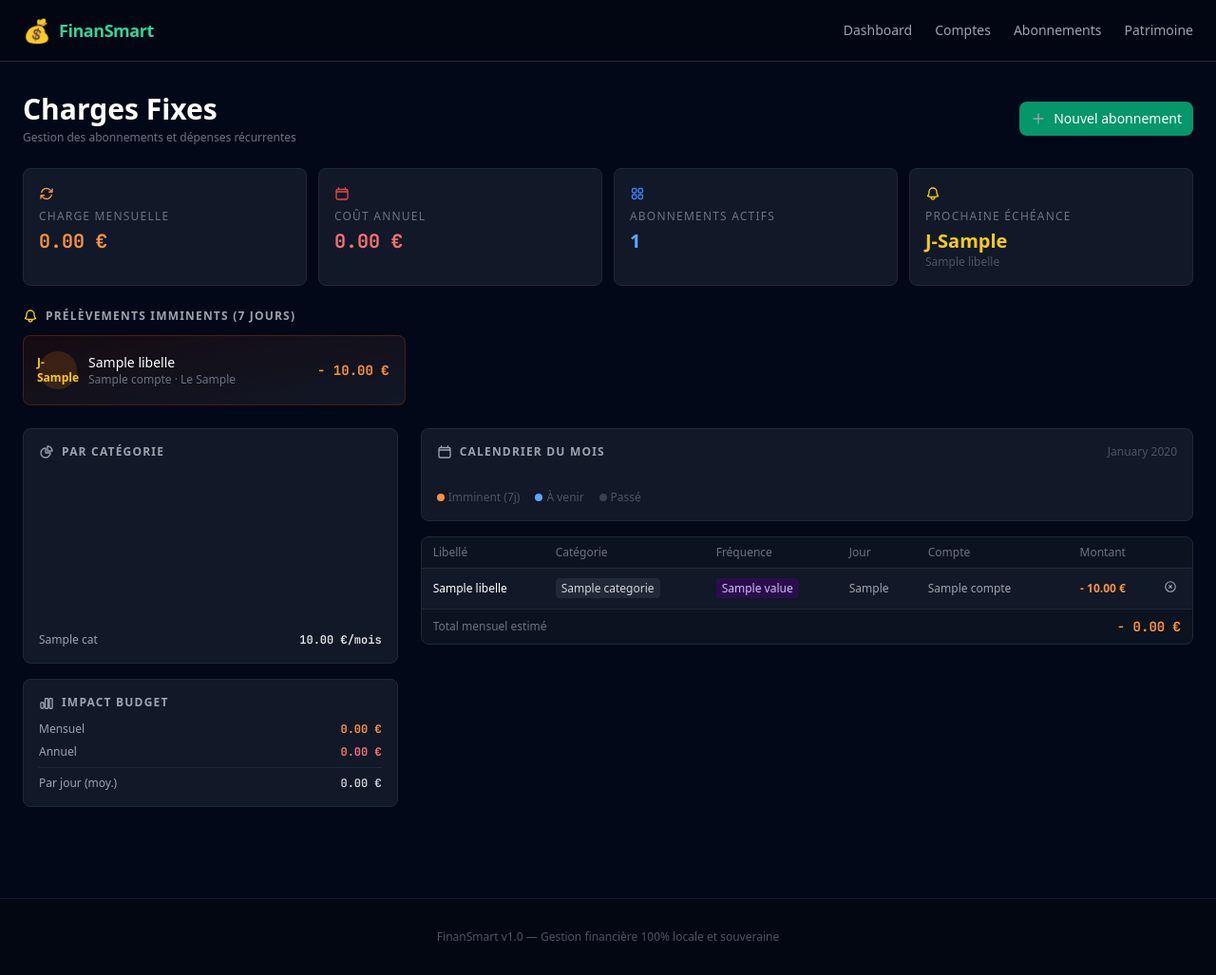
After one commit to Halid13/myECO, a FastAPI app: template app/templates/abonnements.html in a window 1280 px wide. The commit adds this page. Shown: the whole page at 95% size. Run offline with FastAPI, Linux system fonts and the light colour scheme; the template is opened without the code that fills it: most values are stand-ins (such as "Sample title", 1, 10 or a date in 2020); a map, chart or similar area stays blank; some libraries are stand-ins or nearby versions.

Commit message:
set update db v0.8 set dashboard interface

```diff
--- a/app/schemas/abonnement.py
+++ b/app/schemas/abonnement.py
@@ -1,4 +1,5 @@
 from pydantic import BaseModel, field_validator
+from datetime import datetime
 from app.models.abonnement import FrequenceAbonnement
 
 
@@ -9,6 +10,9 @@ class AbonnementBase(BaseModel):
     jour_prelevement: int
     id_compte: int
     actif: bool = True
+    categorie: str | None = None
+    date_debut: datetime | None = None
+    date_fin: datetime | None = None
 
     @field_validator("jour_prelevement")
     @classmethod
@@ -34,6 +38,8 @@ class AbonnementUpdate(BaseModel):
     montant: float | None = None
     jour_prelevement: int | None = None
     actif: bool | None = None
+    categorie: str | None = None
+    date_fin: datetime | None = None
 
 
 class AbonnementRead(AbonnementBase):
--- /dev/null
+++ b/app/templates/abonnements.html
@@ -0,0 +1,357 @@
+{% extends "base.html" %}
+{% import "icons.html" as icons %}
+{% block title %}Charges Fixes & Abonnements{% endblock %}
+
+{% block content %}
+
+<!-- ==================== EN-TÊTE ==================== -->
+<div class="flex items-center justify-between mb-6">
+    <div>
+        <h1 class="text-3xl font-bold text-white">Charges Fixes</h1>
+        <p class="text-xs text-gray-500 mt-1">Gestion des abonnements et dépenses récurrentes</p>
+    </div>
+    <button onclick="document.getElementById('form-panel').classList.toggle('hidden')"
+        class="flex items-center gap-2 px-3 py-2 bg-emerald-600 hover:bg-emerald-500 text-white text-sm font-medium rounded-lg transition">
+        {{ icons.icon("plus", "16") }} Nouvel abonnement
+    </button>
+</div>
+
+<!-- ==================== KPI CARDS ==================== -->
+<div class="grid grid-cols-2 lg:grid-cols-4 gap-3 mb-6">
+
+    <div class="bg-gray-900 border border-gray-800 rounded-lg p-4">
+        {{ icons.icon("repeat", "16", class="text-orange-400 mb-2") }}
+        <p class="text-xs text-gray-500 uppercase tracking-widest mb-1">Charge mensuelle</p>
+        <p class="valeur text-xl font-bold text-orange-400">{{ "%.2f"|format(total_mensuel) }} €</p>
+    </div>
+
+    <div class="bg-gray-900 border border-gray-800 rounded-lg p-4">
+        {{ icons.icon("calendar", "16", class="text-red-400 mb-2") }}
+        <p class="text-xs text-gray-500 uppercase tracking-widest mb-1">Coût annuel</p>
+        <p class="valeur text-xl font-bold text-red-400">{{ "%.2f"|format(total_annuel) }} €</p>
+    </div>
+
+    <div class="bg-gray-900 border border-gray-800 rounded-lg p-4">
+        {{ icons.icon("squares", "16", class="text-blue-400 mb-2") }}
+        <p class="text-xs text-gray-500 uppercase tracking-widest mb-1">Abonnements actifs</p>
+        <p class="text-xl font-bold text-blue-400">{{ nb_actifs }}</p>
+    </div>
+
+    <div class="bg-gray-900 border border-gray-800 rounded-lg p-4">
+        {{ icons.icon("bell", "16", class="text-yellow-400 mb-2") }}
+        <p class="text-xs text-gray-500 uppercase tracking-widest mb-1">Prochaine échéance</p>
+        {% if prochains %}
+        <p class="text-xl font-bold text-yellow-400">
+            {% if prochains[0].jours_restants == 0 %}
+            Aujourd'hui
+            {% elif prochains[0].jours_restants == 1 %}
+            Demain
+            {% else %}
+            J-{{ prochains[0].jours_restants }}
+            {% endif %}
+        </p>
+        <p class="text-xs text-gray-600 truncate">{{ prochains[0].libelle }}</p>
+        {% else %}
+        <p class="text-xl font-bold text-gray-600">—</p>
+        {% endif %}
+    </div>
+
+</div>
+
+<!-- ==================== PROCHAINS 7 JOURS ==================== -->
+{% if prochains %}
+<section class="mb-6">
+    <div class="flex items-center gap-2 mb-3">
+        {{ icons.icon("bell", "16", class="text-yellow-400") }}
+        <h2 class="text-xs font-semibold text-gray-400 uppercase tracking-widest">Prélèvements imminents (7 jours)</h2>
+    </div>
+    <div class="grid grid-cols-1 sm:grid-cols-2 lg:grid-cols-3 gap-3">
+        {% for a in prochains %}
+        <div class="bg-gradient-to-br from-orange-950/30 to-gray-900 border border-orange-800/40 rounded-lg p-4 flex items-center gap-3">
+            <div class="w-10 h-10 rounded-full flex items-center justify-center flex-shrink-0
+                {% if a.jours_restants == 0 %}bg-red-900/60 text-red-300
+                {% elif a.jours_restants <= 2 %}bg-orange-900/60 text-orange-300
+                {% else %}bg-yellow-900/40 text-yellow-400{% endif %}">
+                <span class="text-xs font-bold">
+                    {% if a.jours_restants == 0 %}Auj.
+                    {% elif a.jours_restants == 1 %}Dem.
+                    {% else %}J-{{ a.jours_restants }}{% endif %}
+                </span>
+            </div>
+            <div class="flex-1 min-w-0">
+                <p class="text-sm font-medium text-white truncate">{{ a.libelle }}</p>
+                <p class="text-xs text-gray-500">{{ a.compte.nom_banque }} · Le {{ a.jour_prelevement }}</p>
+            </div>
+            <span class="valeur text-sm font-bold text-orange-400 flex-shrink-0">- {{ "%.2f"|format(a.montant) }} €</span>
+        </div>
+        {% endfor %}
+    </div>
+</section>
+{% endif %}
+
+<!-- ==================== FORMULAIRE (toggle) ==================== -->
+<div id="form-panel" class="hidden mb-6">
+    <div class="bg-gray-900 border border-emerald-800/30 rounded-lg p-5">
+        <p class="text-xs font-semibold text-gray-400 uppercase tracking-widest mb-4 flex items-center gap-2">
+            {{ icons.icon("plus", "16") }} Ajouter un abonnement
+        </p>
+        <form hx-post="/api/v1/abonnements" hx-target="body" hx-push-url="/abonnements/">
+            <div class="grid grid-cols-1 sm:grid-cols-2 lg:grid-cols-3 gap-3">
+                <input name="libelle" placeholder="Nom (Netflix, EDF, Salle de sport…)" required
+                    class="bg-gray-800 border border-gray-700 rounded-lg px-3 py-2 text-sm text-white placeholder-gray-600 focus:outline-none focus:border-emerald-500" />
+                <input name="montant" type="number" step="0.01" min="0.01" placeholder="Montant (€)" required
+                    class="bg-gray-800 border border-gray-700 rounded-lg px-3 py-2 text-sm text-white placeholder-gray-600 focus:outline-none focus:border-emerald-500" />
+                <select name="categorie"
+                    class="bg-gray-800 border border-gray-700 rounded-lg px-3 py-2 text-sm text-white focus:outline-none focus:border-emerald-500">
+                    <option value="">— Catégorie —</option>
+                    {% for cat in categories_liste %}
+                    <option value="{{ cat }}">{{ cat }}</option>
+                    {% endfor %}
+                </select>
+                <select name="frequence"
+                    class="bg-gray-800 border border-gray-700 rounded-lg px-3 py-2 text-sm text-white focus:outline-none focus:border-emerald-500">
+                    <option value="Mensuelle">Mensuelle</option>
+                    <option value="Trimestrielle">Trimestrielle</option>
+                    <option value="Semestrielle">Semestrielle</option>
+                    <option value="Annuelle">Annuelle</option>
+                </select>
+                <input name="jour_prelevement" type="number" min="1" max="31" placeholder="Jour de prélèvement (1-31)" required
+                    class="bg-gray-800 border border-gray-700 rounded-lg px-3 py-2 text-sm text-white placeholder-gray-600 focus:outline-none focus:border-emerald-500" />
+                <select name="id_compte" required
+                    class="bg-gray-800 border border-gray-700 rounded-lg px-3 py-2 text-sm text-white focus:outline-none focus:border-emerald-500">
+                    <option value="">— Compte bancaire —</option>
+                    {% for a in comptes_list %}
+                    <option value="{{ a.id }}">{{ a.nom_banque }}</option>
+                    {% endfor %}
+                </select>
+            </div>
+            <div class="flex gap-3 mt-3">
+                <button type="submit"
+                    class="bg-emerald-600 hover:bg-emerald-500 text-white text-sm font-medium rounded-lg px-5 py-2 transition flex items-center gap-2">
+                    {{ icons.icon("plus", "16") }} Créer l'abonnement
+                </button>
+                <button type="button" onclick="document.getElementById('form-panel').classList.add('hidden')"
+                    class="bg-gray-800 hover:bg-gray-700 text-gray-300 text-sm rounded-lg px-4 py-2 transition">
+                    Annuler
+                </button>
+            </div>
+        </form>
+    </div>
+</div>
+
+<!-- ==================== CONTENU PRINCIPAL ==================== -->
+<div class="grid grid-cols-1 lg:grid-cols-3 gap-6">
+
+    <!-- ========== COLONNE GAUCHE : RÉPARTITION PAR CATÉGORIE ========== -->
+    <div class="space-y-4">
+
+        <!-- Graphique donut -->
+        <div class="bg-gray-900 border border-gray-800 rounded-lg p-4">
+            <div class="flex items-center gap-2 mb-4">
+                {{ icons.icon("chart-pie", "16") }}
+                <h3 class="text-xs font-semibold text-gray-400 uppercase tracking-widest">Par catégorie</h3>
+            </div>
+            {% if categories %}
+            <div style="max-height: 180px;">
+                <canvas id="categoriesChart"></canvas>
+            </div>
+            <div class="mt-4 space-y-2">
+                {% for cat, montant in categories.items() %}
+                <div class="flex justify-between items-center text-xs">
+                    <span class="text-gray-400 truncate flex-1">{{ cat }}</span>
+                    <span class="valeur text-gray-200 font-semibold ml-2">{{ "%.2f"|format(montant) }} €/mois</span>
+                </div>
+                {% endfor %}
+            </div>
+            {% else %}
+            <div class="py-8 text-center">
+                {{ icons.icon("chart-pie", "28", class="mx-auto mb-2 text-gray-700") }}
+                <p class="text-xs text-gray-500">Aucune donnée</p>
+            </div>
+            {% endif %}
+        </div>
+
+        <!-- Répartition budget -->
+        <div class="bg-gray-900 border border-gray-800 rounded-lg p-4">
+            <div class="flex items-center gap-2 mb-3">
+                {{ icons.icon("chart-bar", "16") }}
+                <h3 class="text-xs font-semibold text-gray-400 uppercase tracking-widest">Impact budget</h3>
+            </div>
+            <div class="space-y-2 text-xs">
+                <div class="flex justify-between">
+                    <span class="text-gray-400">Mensuel</span>
+                    <span class="valeur text-orange-400 font-bold">{{ "%.2f"|format(total_mensuel) }} €</span>
+                </div>
+                <div class="flex justify-between">
+                    <span class="text-gray-400">Annuel</span>
+                    <span class="valeur text-red-400 font-bold">{{ "%.2f"|format(total_annuel) }} €</span>
+                </div>
+                <div class="flex justify-between border-t border-gray-800 pt-2">
+                    <span class="text-gray-400">Par jour (moy.)</span>
+                    <span class="valeur text-gray-300 font-semibold">{{ "%.2f"|format(total_mensuel / 30) }} €</span>
+                </div>
+            </div>
+        </div>
+
+    </div>
+
+    <!-- ========== COLONNE DROITE : TIMELINE + LISTE ========== -->
+    <div class="lg:col-span-2 space-y-4">
+
+        <!-- Timeline des prélèvements du mois -->
+        <div class="bg-gray-900 border border-gray-800 rounded-lg p-4">
+            <div class="flex items-center gap-2 mb-4">
+                {{ icons.icon("calendar", "16") }}
+                <h3 class="text-xs font-semibold text-gray-400 uppercase tracking-widest">Calendrier du mois</h3>
+                <span class="ml-auto text-xs text-gray-600">{{ today.strftime("%B %Y") }}</span>
+            </div>
+
+            <!-- Grille 7 colonnes des jours -->
+            <div class="overflow-x-auto">
+                <div class="flex gap-1 min-w-max pb-2">
+                    {% for day in range(1, days_in_month + 1) %}
+                    {% set has_abo = day in par_jour %}
+                    {% set is_today = day == today.day %}
+                    {% set is_past = day < today.day %}
+                    {% set is_imminent = has_abo and (day - today.day) >= 0 and (day - today.day) <= 7 %}
+                    <div class="flex flex-col items-center w-8 flex-shrink-0">
+                        <!-- Numéro du jour -->
+                        <div class="w-7 h-7 rounded-full flex items-center justify-center text-xs font-medium mb-1
+                            {% if is_today %}bg-emerald-600 text-white
+                            {% elif is_past %}text-gray-700
+                            {% else %}text-gray-400{% endif %}">
+                            {{ day }}
+                        </div>
+                        <!-- Indicateur abonnement -->
+                        {% if has_abo %}
+                        <div class="flex flex-col gap-0.5 items-center">
+                            {% for a in par_jour[day] %}
+                            <div class="w-1.5 h-1.5 rounded-full
+                                {% if is_imminent %}bg-orange-400
+                                {% elif is_past %}bg-gray-700
+                                {% else %}bg-blue-400{% endif %}">
+                            </div>
+                            {% endfor %}
+                        </div>
+                        {% endif %}
+                    </div>
+                    {% endfor %}
+                </div>
+            </div>
+
+            <!-- Légende -->
+            <div class="flex gap-4 mt-2 text-xs text-gray-600">
+                <span class="flex items-center gap-1"><span class="w-2 h-2 rounded-full bg-orange-400 inline-block"></span> Imminent (7j)</span>
+                <span class="flex items-center gap-1"><span class="w-2 h-2 rounded-full bg-blue-400 inline-block"></span> À venir</span>
+                <span class="flex items-center gap-1"><span class="w-2 h-2 rounded-full bg-gray-700 inline-block"></span> Passé</span>
+            </div>
+        </div>
+
+        <!-- Liste des abonnements -->
+        <div class="bg-gray-900 border border-gray-800 rounded-lg overflow-hidden">
+            {% if abonnements %}
+            <table class="w-full text-xs">
+                <thead>
+                    <tr class="border-b border-gray-800 bg-gray-950/50">
+                        <th class="text-left py-2 px-3 text-gray-500 font-medium">Libellé</th>
+                        <th class="text-left py-2 px-3 text-gray-500 font-medium hidden md:table-cell">Catégorie</th>
+                        <th class="text-left py-2 px-3 text-gray-500 font-medium">Fréquence</th>
+                        <th class="text-left py-2 px-3 text-gray-500 font-medium">Jour</th>
+                        <th class="text-left py-2 px-3 text-gray-500 font-medium hidden lg:table-cell">Compte</th>
+                        <th class="text-right py-2 px-3 text-gray-500 font-medium">Montant</th>
+                        <th class="py-2 px-3"></th>
+                    </tr>
+                </thead>
+                <tbody class="divide-y divide-gray-800">
+                    {% for a in abonnements %}
+                    {% set jours_avant = a.jour_prelevement - today.day if a.jour_prelevement >= today.day else days_in_month - today.day + a.jour_prelevement %}
+                    <tr class="hover:bg-gray-800/50 transition {% if jours_avant <= 7 %}bg-orange-950/10{% endif %}">
+                        <td class="py-2 px-3">
+                            <span class="text-white font-medium">{{ a.libelle }}</span>
+                            {% if jours_avant <= 7 %}
+                            <span class="ml-1 text-orange-400 text-xs">
+                                {% if jours_avant == 0 %}(Aujourd'hui)
+                                {% elif jours_avant == 1 %}(Demain)
+                                {% else %}(J-{{ jours_avant }}){% endif %}
+                            </span>
+                            {% endif %}
+                        </td>
+                        <td class="py-2 px-3 hidden md:table-cell">
+                            {% if a.categorie %}
+                            <span class="bg-gray-800 text-gray-300 px-1.5 py-0.5 rounded">{{ a.categorie }}</span>
+                            {% else %}
+                            <span class="text-gray-600">—</span>
+                            {% endif %}
+                        </td>
+                        <td class="py-2 px-3">
+                            <span class="bg-purple-950/60 text-purple-300 px-1.5 py-0.5 rounded">{{ a.frequence.value }}</span>
+                        </td>
+                        <td class="py-2 px-3 text-gray-400">{{ a.jour_prelevement }}</td>
+                        <td class="py-2 px-3 text-gray-400 hidden lg:table-cell">{{ a.compte.nom_banque }}</td>
+                        <td class="py-2 px-3 text-right font-bold text-orange-400">- {{ "%.2f"|format(a.montant) }} €</td>
+                        <td class="py-2 px-3 text-right">
+                            <button hx-delete="/api/v1/abonnements/{{ a.id }}"
+                                    hx-target="body" hx-push-url="/abonnements/"
+                                    hx-confirm="Résilier '{{ a.libelle }}' ?"
+                                    class="text-gray-600 hover:text-red-400 transition p-1 rounded">
+                                {{ icons.icon("x-circle", "14") }}
+                            </button>
+                        </td>
+                    </tr>
+                    {% endfor %}
+                </tbody>
+            </table>
+
+            <!-- Total -->
+            <div class="border-t border-gray-800 px-3 py-2 flex justify-between items-center bg-gray-950/30">
+                <span class="text-xs text-gray-500">Total mensuel estimé</span>
+                <span class="valeur text-sm font-bold text-orange-400">- {{ "%.2f"|format(total_mensuel) }} €</span>
+            </div>
+
+            {% else %}
+            <div class="py-16 text-center">
+                {{ icons.icon("repeat", "36", class="mx-auto mb-3 text-gray-800") }}
+                <p class="text-sm text-gray-500">Aucun abonnement enregistré</p>
+                <p class="text-xs text-gray-600 mt-1">Cliquez sur "Nouvel abonnement" pour commencer</p>
+            </div>
+            {% endif %}
+        </div>
+
+    </div>
+</div>
+
+<!-- ==================== SCRIPTS ==================== -->
+<script src="https://cdn.jsdelivr.net/npm/chart.js"></script>
+<script>
+{% if categories %}
+const catCtx = document.getElementById('categoriesChart');
+if (catCtx) {
+    const COLORS = [
+        '#f97316', '#ef4444', '#8b5cf6', '#3b82f6',
+        '#10b981', '#eab308', '#ec4899', '#06b6d4',
+        '#84cc16', '#f43f5e', '#6366f1', '#14b8a6'
+    ];
+    new Chart(catCtx, {
+        type: 'doughnut',
+        data: {
+            labels: [{% for cat in categories.keys() %}'{{ cat }}',{% endfor %}],
+            datasets: [{
+                data: [{% for montant in categories.values() %}{{ montant }},{% endfor %}],
+                backgroundColor: COLORS.slice(0, {{ categories|length }}),
+                borderColor: '#111827',
+                borderWidth: 2,
+            }]
+        },
+        options: {
+            responsive: true,
+            maintainAspectRatio: true,
+            plugins: {
+                legend: { display: false }
+            }
+        }
+    });
+}
+{% endif %}
+</script>
+
+{% endblock %}
--- a/app/templates/base.html
+++ b/app/templates/base.html
@@ -44,7 +44,8 @@
 
             <div class="flex items-center gap-6">
                 <a href="/" class="text-sm text-gray-400 hover:text-emerald-400 transition">Dashboard</a>
-                <a href="/comptes/" class="text-sm text-gray-400 hover:text-emerald-400 transition">Mouvements</a>
+                <a href="/comptes/" class="text-sm text-gray-400 hover:text-emerald-400 transition">Comptes</a>
+                <a href="/abonnements/" class="text-sm text-gray-400 hover:text-emerald-400 transition">Abonnements</a>
                 <a href="/patrimoine/" class="text-sm text-gray-400 hover:text-emerald-400 transition">Patrimoine</a>
             </div>
         </div>
--- a/app/templates/icons.html
+++ b/app/templates/icons.html
@@ -33,6 +33,11 @@
         'arrow-up-right': '<svg xmlns="http://www.w3.org/2000/svg" fill="none" viewBox="0 0 24 24" stroke-width="' + stroke_width + '" stroke="currentColor"><path stroke-linecap="round" stroke-linejoin="round" d="M4.5 19.5l15-15m0 0H8.25m11.25 0v11.25" /></svg>',
         'arrow-down-left': '<svg xmlns="http://www.w3.org/2000/svg" fill="none" viewBox="0 0 24 24" stroke-width="' + stroke_width + '" stroke="currentColor"><path stroke-linecap="round" stroke-linejoin="round" d="M19.5 4.5l-15 15m0 0h11.25m-11.25 0V8.25" /></svg>',
         'adjustments': '<svg xmlns="http://www.w3.org/2000/svg" fill="none" viewBox="0 0 24 24" stroke-width="' + stroke_width + '" stroke="currentColor"><path stroke-linecap="round" stroke-linejoin="round" d="M10.5 6h9.75M10.5 6a1.5 1.5 0 11-3 0 1.5 1.5 0 013 0zM10.5 6H3m15.75 6H3m15.75 0a1.5 1.5 0 11-3 0 1.5 1.5 0 013 0zm0 0H3m15.75 6H3m15.75 0a1.5 1.5 0 11-3 0 1.5 1.5 0 013 0zm0 0H3" /></svg>',
+        'landmark': '<svg xmlns="http://www.w3.org/2000/svg" fill="none" viewBox="0 0 24 24" stroke-width="' + stroke_width + '" stroke="currentColor"><path stroke-linecap="round" stroke-linejoin="round" d="M12 21v-8.25M15.75 21v-8.25M8.25 21v-8.25M3 9l9-6 9 6m-1.5 12V10.332A48.36 48.36 0 0012 9.75c-2.551 0-5.056.2-7.5.582V21M3 21h18M12 6.75h.008v.008H12V6.75z" /></svg>',
+        'repeat': '<svg xmlns="http://www.w3.org/2000/svg" fill="none" viewBox="0 0 24 24" stroke-width="' + stroke_width + '" stroke="currentColor"><path stroke-linecap="round" stroke-linejoin="round" d="M16.023 9.348h4.992v-.001M2.985 19.644v-4.992m0 0h4.992m-4.993 0l3.181 3.183a8.25 8.25 0 0013.803-3.7M4.031 9.865a8.25 8.25 0 0113.803-3.7l3.181 3.182m0-4.991v4.99" /></svg>',
+        'bell': '<svg xmlns="http://www.w3.org/2000/svg" fill="none" viewBox="0 0 24 24" stroke-width="' + stroke_width + '" stroke="currentColor"><path stroke-linecap="round" stroke-linejoin="round" d="M14.857 17.082a23.848 23.848 0 005.454-1.31A8.967 8.967 0 0118 9.75v-.7V9A6 6 0 006 9v.75a8.967 8.967 0 01-2.312 6.022c1.733.64 3.56 1.085 5.455 1.31m5.714 0a24.255 24.255 0 01-5.714 0m5.714 0a3 3 0 11-5.714 0" /></svg>',
+        'x-circle': '<svg xmlns="http://www.w3.org/2000/svg" fill="none" viewBox="0 0 24 24" stroke-width="' + stroke_width + '" stroke="currentColor"><path stroke-linecap="round" stroke-linejoin="round" d="M9.75 9.75l4.5 4.5m0-4.5l-4.5 4.5M21 12a9 9 0 11-18 0 9 9 0 0118 0z" /></svg>',
+        'squares': '<svg xmlns="http://www.w3.org/2000/svg" fill="none" viewBox="0 0 24 24" stroke-width="' + stroke_width + '" stroke="currentColor"><path stroke-linecap="round" stroke-linejoin="round" d="M3.75 6A2.25 2.25 0 016 3.75h2.25A2.25 2.25 0 0110.5 6v2.25a2.25 2.25 0 01-2.25 2.25H6a2.25 2.25 0 01-2.25-2.25V6zM3.75 15.75A2.25 2.25 0 016 13.5h2.25a2.25 2.25 0 012.25 2.25V18a2.25 2.25 0 01-2.25 2.25H6A2.25 2.25 0 013.75 18v-2.25zM13.5 6a2.25 2.25 0 012.25-2.25H18A2.25 2.25 0 0120.25 6v2.25A2.25 2.25 0 0118 10.5h-2.25a2.25 2.25 0 01-2.25-2.25V6zM13.5 15.75a2.25 2.25 0 012.25-2.25H18a2.25 2.25 0 012.25 2.25V18A2.25 2.25 0 0118 20.25h-2.25A2.25 2.25 0 0113.5 18v-2.25z" /></svg>',
     } %}
     <span class="inline-flex items-center justify-center text-gray-400 {{ class }}" style="width: {{ size }}px; height: {{ size }}px;">
         {{ icons[name] | safe }}
--- a/app/templates/index.html
+++ b/app/templates/index.html
@@ -41,7 +41,7 @@
 <!-- ==================== SECTION 2 : VUE BANCAIRE GLOBALE ==================== -->
 <section class="mb-6">
     <div class="flex items-center gap-2 mb-3">
-        {{ icons.icon("building-bank", "18") }}
+        {{ icons.icon("landmark", "18") }}
         <h2 class="text-xs font-semibold text-gray-400 uppercase tracking-widest">Comptes bancaires</h2>
     </div>
     {% if comptes %}
```
Also changed, not shown: app/models/abonnement.py (+7 -1 lines), app/routers/abonnements.py (+78 -1 lines).
